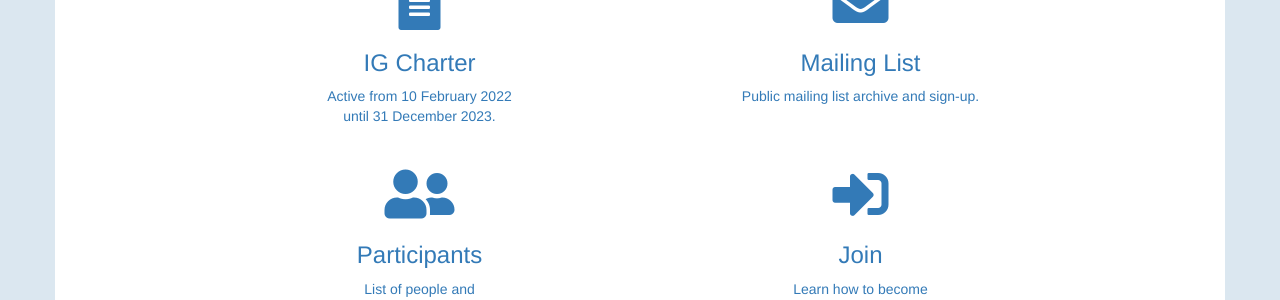
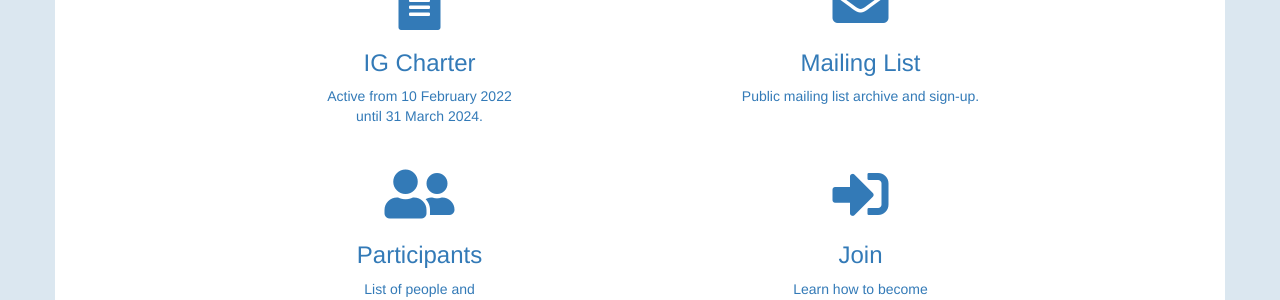
Before and after one commit to w3c/wot-marketing, a Jekyll site: the page built from docs/ig/index.html, in a window 1280 px wide. Shown: the part 381-681 px from the top of the page. Built offline with Jekyll 4.4.1, drawn with Linux system fonts in a browser that asks for light colours; nearby versions of some CDN libraries; comment, search, counter and statistics services are not loaded.

Commit message:
exteded till 31 Mar 2024

```diff
--- a/docs/ig/index.html
+++ b/docs/ig/index.html
@@ -15,7 +15,7 @@
 
 	<div class="row center-block">
 		<div class="col-md-6 text-center">
-			<a href="https://www.w3.org/2021/12/wot-ig-2021.html" target="_blank"><i class="fas fa-file-alt fa-4x"></i><div class="description"><h3>IG Charter</h3><p>Active from 10 February 2022<br/>until 31 December 2023.</p></div></a>
+			<a href="https://www.w3.org/2021/12/wot-ig-2021.html" target="_blank"><i class="fas fa-file-alt fa-4x"></i><div class="description"><h3>IG Charter</h3><p>Active from 10 February 2022<br/>until 31 March 2024.</p></div></a>
 		</div>
 		<div class="col-md-6 text-center">
 			<a href="https://lists.w3.org/Archives/Public/public-wot-ig/" target="_blank"><i class="fas fa-envelope fa-4x"></i><div class="description"><h3>Mailing List</h3><p>Public mailing list archive and sign-up.</p></div></a>
```
